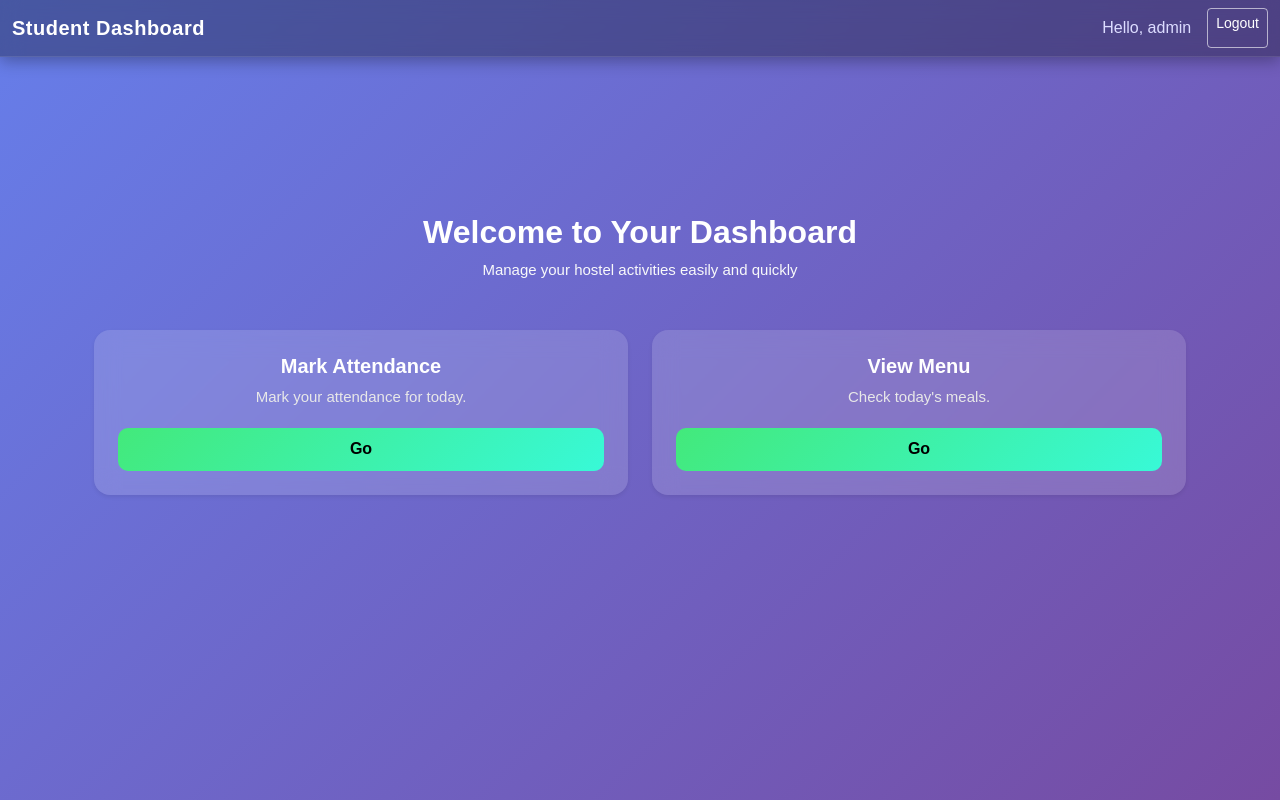
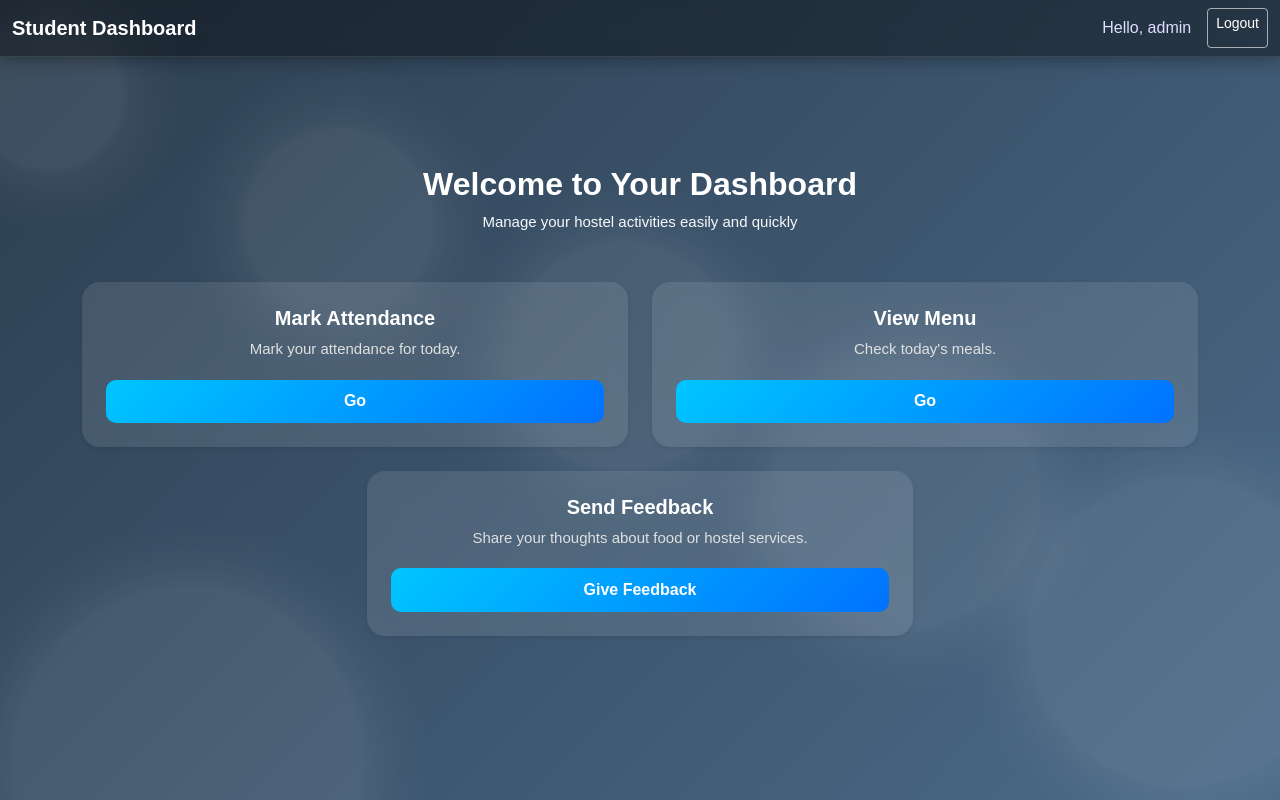
Before and after one commit to Shafkat494/chillies, a Flask app: template templates/student_dashboard.html in a window 1280 px wide. Run offline with Flask 3, Linux system fonts and the light colour scheme; the template is opened without the code that fills it, so the values that code supplies are empty; a user stored in the database is signed in.

Commit message:
Update student_dashboard.html

```diff
--- a/templates/student_dashboard.html
+++ b/templates/student_dashboard.html
@@ -4,27 +4,57 @@
   <meta charset="UTF-8">
   <title>Student Dashboard</title>
   <link href="https://cdn.jsdelivr.net/npm/bootstrap@5.3.3/dist/css/bootstrap.min.css" rel="stylesheet">
-</head>
-
   <style>
     body {
-    background: linear-gradient(135deg, #667eea, #764ba2);
+      background: linear-gradient(135deg, #2c3e50, #4b6a88);
       min-height: 100vh;
       font-family: 'Poppins', sans-serif;
       color: #fff;
+      overflow: hidden;
+      position: relative;
+    }
+
+    /* Animated Background Circles */
+    .background-animation {
+      position: fixed;
+      top: 0;
+      left: 0;
+      width: 100%;
+      height: 100%;
+      overflow: hidden;
+      z-index: 0;
+    }
+
+    .circle {
+      position: absolute;
+      border-radius: 50%;
+      background: rgba(255, 255, 255, 0.08);
+      box-shadow: 0 0 80px rgba(255, 255, 255, 0.15);
+      animation: moveCircle linear infinite alternate;
+      filter: blur(2px);
+    }
+
+    @keyframes moveCircle {
+      0% {
+        transform: translate(0, 0) scale(1);
+      }
+      100% {
+        transform: translate(var(--moveX), var(--moveY)) scale(1.05);
+      }
     }
 
     /* Navbar */
     .navbar {
-    background: rgba(0, 0, 0, 0.3) !important;
+      background: rgba(0, 0, 0, 0.4) !important;
       backdrop-filter: blur(10px);
       border-bottom: 1px solid rgba(255, 255, 255, 0.1);
       box-shadow: 0 4px 15px rgba(0, 0, 0, 0.3);
+      position: relative;
+      z-index: 10;
     }
 
     .navbar-brand {
       font-weight: 600;
-    letter-spacing: 0.5px;
       color: #fff !important;
     }
 
@@ -44,38 +74,38 @@
       transform: translateY(-2px);
     }
 
-  /* Dashboard Cards */
+    /* Cards */
     .card {
-    background: rgba(255, 255, 255, 0.15);
-    backdrop-filter: blur(12px);
+      background: rgba(255, 255, 255, 0.1);
+      backdrop-filter: blur(10px);
       border: none;
-    border-radius: 16px;
-    box-shadow: 0 10px 30px rgba(0, 0, 0, 0.25);
+      border-radius: 18px;
+      box-shadow: 0 10px 25px rgba(0, 0, 0, 0.25);
       color: #fff;
       transition: all 0.3s ease;
+      z-index: 2;
     }
 
     .card:hover {
       transform: translateY(-5px);
-    box-shadow: 0 14px 35px rgba(0, 0, 0, 0.35);
+      box-shadow: 0 14px 35px rgba(0, 0, 0, 0.4);
     }
 
     h5 {
       font-weight: 600;
-    color: #fff;
       margin-bottom: 0.5rem;
     }
 
     p {
-    color: #e8e8e8;
+      color: #e0e0e0;
       font-size: 15px;
       margin-bottom: 1.2rem;
     }
 
     .btn-success {
-    background: linear-gradient(135deg, #43e97b, #38f9d7);
+      background: linear-gradient(135deg, #00c6ff, #0072ff);
       border: none;
-    color: #000;
+      color: #fff;
       font-weight: 600;
       border-radius: 10px;
       padding: 0.6rem 1.2rem;
@@ -87,9 +117,10 @@
       opacity: 0.95;
     }
 
-  /* Layout tweaks */
     .container {
       padding-top: 60px;
+      position: relative;
+      z-index: 5;
     }
 
     .row {
@@ -117,10 +148,28 @@
       }
     }
   </style>
+</head>
 
+<body>
+  <!-- Floating Circles Background -->
+  <div class="background-animation">
+    {% for i in range(6) %}
+      <div class="circle"
+        style="
+          width: {{ 150 + (i * 40) }}px;
+          height: {{ 150 + (i * 40) }}px;
+          top: {{ (i * 15) % 100 }}%;
+          left: {{ (i * 20) % 100 }}%;
+          animation-duration: {{ 20 + (i * 3) }}s;
+          animation-delay: {{ (i * 1) % 5 }}s;
+          --moveX: {{ (-80 + (i * 30)) }}px;
+          --moveY: {{ (60 - (i * 25)) }}px;
+        ">
+      </div>
+    {% endfor %}
+  </div>
 
-<body class="bg-light">
-
+  <!-- Navbar -->
   <nav class="navbar navbar-expand-lg navbar-dark bg-dark">
     <div class="container-fluid">
       <a class="navbar-brand" href="#">Student Dashboard</a>
@@ -131,13 +180,12 @@
     </div>
   </nav>
 
+  <!-- Dashboard Content -->
   <div class="container mt-5">
-    <div class="container py-5">
     <div class="text-center mb-5">
       <h2 class="fw-bold">Welcome to Your Dashboard</h2>
       <p class="text-light">Manage your hostel activities easily and quickly</p>
     </div>
-
 
     <div class="row g-4">
       <div class="col-md-6">
@@ -155,8 +203,15 @@
           <a href="{{ url_for('student_menu') }}" class="btn btn-success">Go</a>
         </div>
       </div>
+
+      <div class="col-md-6">
+        <div class="card shadow-sm text-center p-4">
+          <h5>Send Feedback</h5>
+          <p>Share your thoughts about food or hostel services.</p>
+          <a href="{{ url_for('student_feedback') }}" class="btn btn-success">Give Feedback</a>
         </div>
       </div>
-
+    </div>
+  </div>
 </body>
 </html>
```
Lines whose indentation alone changed are shown as unchanged.
